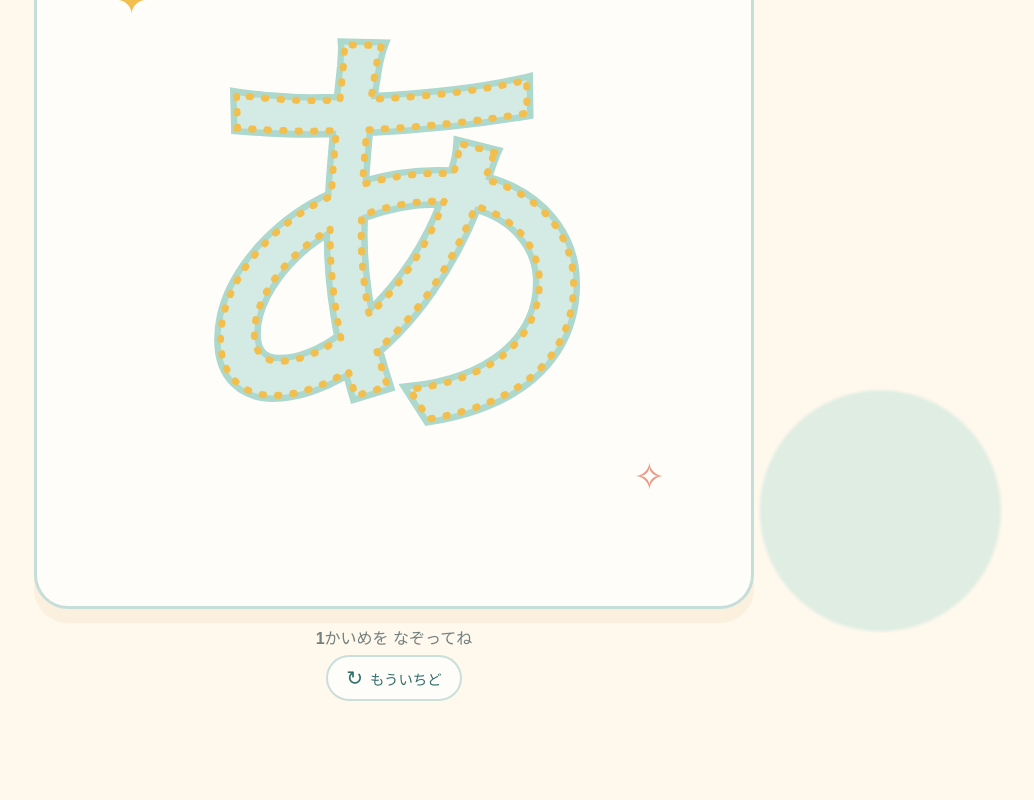
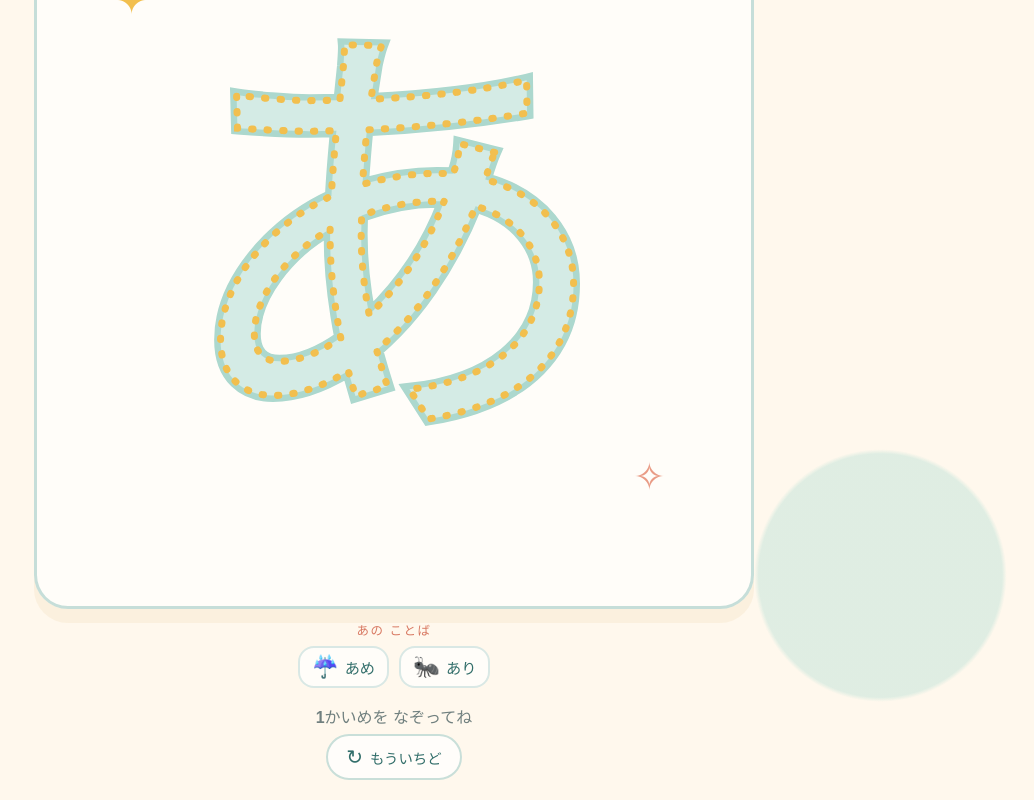
Before and after one commit to hosoden/Nazori, a React (Vite) app: page / in a window 1280 px wide. Shown: the part 447-1247 px from the top of the page, without its empty margins (246-1280 px from the left). Before the commit the page ends 1168 px from the top, so only its background shows below. Built offline with nearby package versions, Linux system fonts and the light colour scheme.

Commit message:
completed TODO-5

```diff
--- a/src/App.tsx
+++ b/src/App.tsx
@@ -8,6 +8,11 @@ type Point = {
 type Particle = Point & {
   id: number
   size: number
+}
+
+type CharacterWord = {
+  text: string
+  image: string
 }
 
 const defaultGuideStrokes: Point[][] = [
@@ -75,6 +80,20 @@ const guideStrokesByCharacter = {
 const viewBoxSize = 1000
 const traceTolerance = 120
 const characters = ['あ', 'い', 'う'] as const
+const characterWords: Record<(typeof characters)[number], CharacterWord[]> = {
+  あ: [
+    { text: 'あめ', image: '☔' },
+    { text: 'あり', image: '🐜' },
+  ],
+  い: [
+    { text: 'いす', image: '🪑' },
+    { text: 'いぬ', image: '🐶' },
+  ],
+  う: [
+    { text: 'うさぎ', image: '🐰' },
+    { text: 'うみ', image: '🌊' },
+  ],
+}
 
 export function App() {
   const practiceAreaRef = useRef<SVGSVGElement>(null)
@@ -89,6 +108,7 @@ export function App() {
   const [completedStrokeCount, setCompletedStrokeCount] = useState(0)
   const [lastResult, setLastResult] = useState<'success' | 'retry' | null>(null)
   const currentGuideStrokes = guideStrokesByCharacter[selectedCharacter]
+  const currentWords = characterWords[selectedCharacter]
 
   function getPoint(event: React.PointerEvent<SVGSVGElement>): Point | null {
     const svg = practiceAreaRef.current
@@ -288,6 +308,20 @@ export function App() {
         </svg>
       </section>
 
+      <section className="word-strip" aria-label={`${selectedCharacter}のことば`}>
+        <p className="word-strip-title">{selectedCharacter}の ことば</p>
+        <div className="word-list">
+          {currentWords.map((word) => (
+            <div className="word-item" key={word.text}>
+              <span className="word-image" role="img" aria-label={word.text}>
+                {word.image}
+              </span>
+              <span>{word.text}</span>
+            </div>
+          ))}
+        </div>
+      </section>
+
       <p className={`touch-status${isTracing ? ' is-active' : ''}${completedStrokeCount === currentGuideStrokes.length ? ' is-complete' : ''}`} aria-live="polite">
         {isTracing ? 'なぞっているよ' : statusText}
       </p>
--- a/src/styles.css
+++ b/src/styles.css
@@ -161,6 +161,45 @@ h1 {
   border-radius: 34px;
   background: rgba(255, 255, 255, 0.64);
   box-shadow: 0 14px 0 rgba(224, 187, 126, 0.14);
+}
+
+.word-strip {
+  width: min(100%, 720px);
+  margin: clamp(8px, 1.5vh, 14px) auto 0;
+  text-align: center;
+}
+
+.word-strip-title {
+  margin: 0 0 7px;
+  color: #d87861;
+  font-size: 0.78rem;
+  font-weight: 800;
+  letter-spacing: 0.12em;
+}
+
+.word-list {
+  display: flex;
+  justify-content: center;
+  gap: 10px;
+}
+
+.word-item {
+  display: inline-flex;
+  align-items: center;
+  gap: 6px;
+  min-height: 42px;
+  padding: 6px 12px;
+  border: 2px solid rgba(66, 151, 143, 0.2);
+  border-radius: 16px;
+  color: #326e6a;
+  background: rgba(255, 255, 255, 0.68);
+  font-size: clamp(0.8rem, 2vw, 0.95rem);
+  font-weight: 800;
+}
+
+.word-image {
+  font-size: 1.35rem;
+  line-height: 1;
 }
 
 .tracing-canvas {
```
Also changed, not shown: 2 other files (tests, documents, lock files or other folders).
